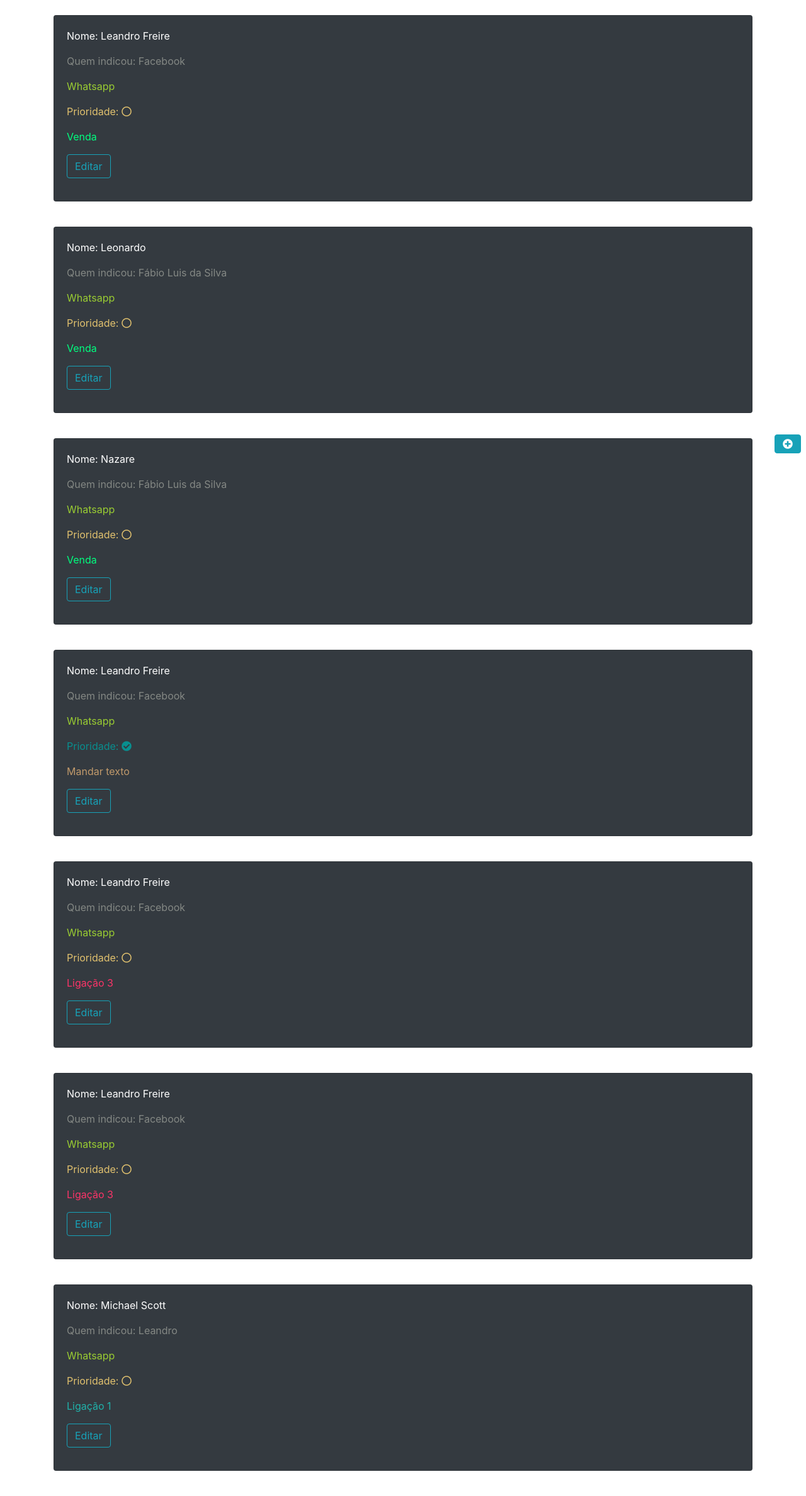
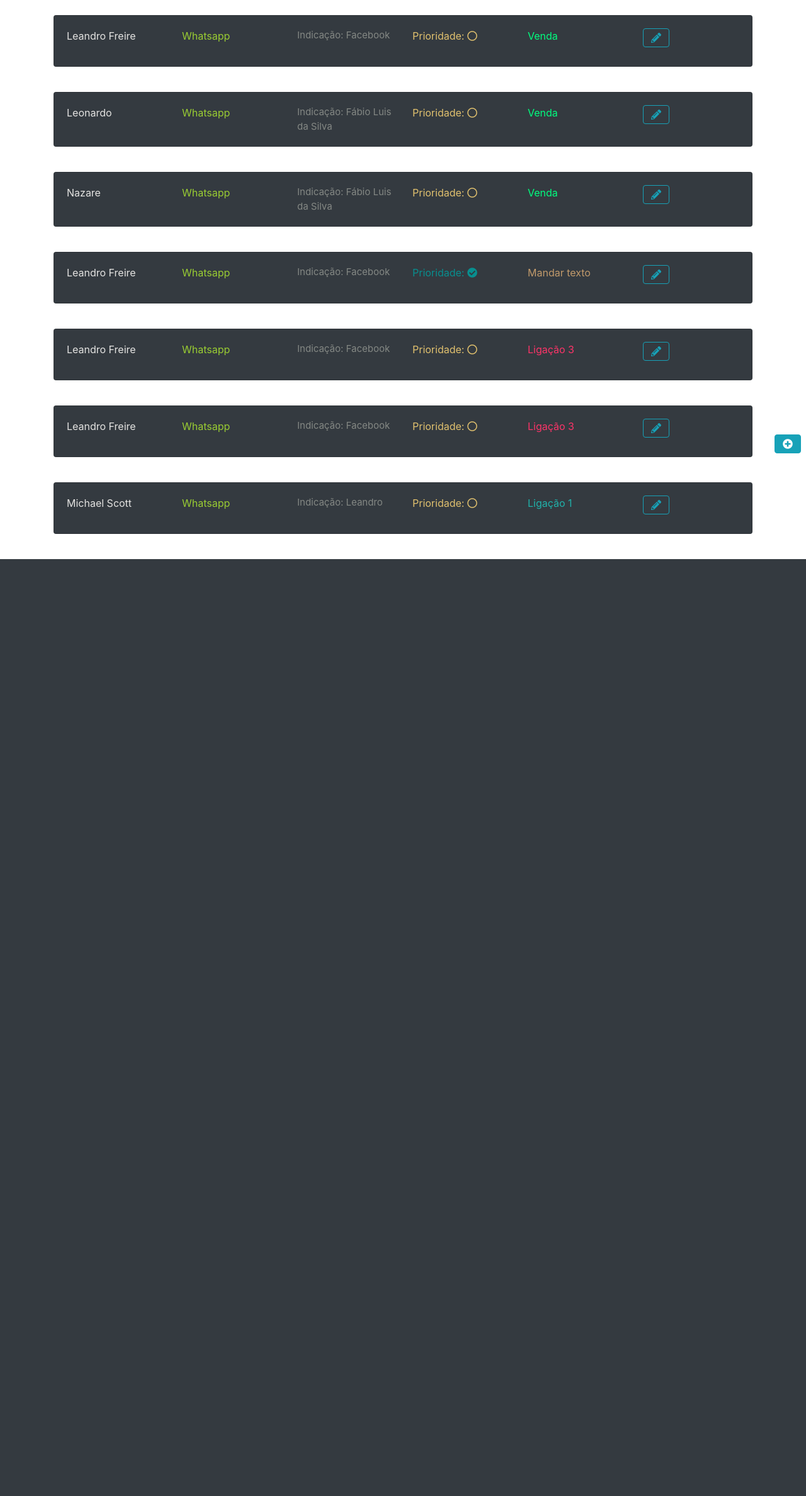
Before and after one commit to leandrofreire13/leadwsp, a Django app: page /referidos in a window 1280 px wide. Shown: the part 70-2446 px from the top of the page at 63% size. After the commit the page ends 958 px from the top, so only its background shows below. Run offline with Django 3.2, Linux system fonts and the light colour scheme; a user stored in the database is signed in; data comes from the database, SQL or seed files in the repository; some libraries are stand-ins or nearby versions.

Commit message:
Card melhor

```diff
--- a/referidos/templates/referidos/lista_referidos.html
+++ b/referidos/templates/referidos/lista_referidos.html
@@ -8,22 +8,20 @@
 
 <div class="card text-white bg-dark mb-3">
     <div class="card-body">
-
-        <p>Nome: {{ referido.nome }} </p>
-
-        <p style="color: #848884;">Quem indicou: {{ referido.quem_indicou }}</p>
-
-        <p> <a href="https://wa.me/{{ referido.telefone }}" target="_blank">Whatsapp</a> </p>
-
-        {% if referido.prioridade == True %}
-        <p class="good">Prioridade: <i class="fas fa-check-circle"></i>  </p>
-        {% else %}
-        <p class="neutral">Prioridade: <i class="far fa-circle"></i> </p>
-        {% endif %}
-
-        <p data-status="{{ referido.status }}" class="status">{{ referido.status }} </p>
-
-        <p><a href="{% url 'referido_edit' pk=referido.pk %}" class="btn btn-outline-info" role="button">Editar</a></p>
+        <div class="row">
+        <div class="col" style="color: #E5E4E2;">{{ referido.nome }}</div>
+        <div class="col"><a href="https://wa.me/{{ referido.telefone }}" target="_blank">Whatsapp</a></div>
+        <div class="col" style="color: #848884; font-size:15px;">Indicação: {{ referido.quem_indicou }}</div>
+        <div class="col">
+            {% if referido.prioridade == True %}
+            <p class="good">Prioridade: <i class="fas fa-check-circle"></i>  </p>
+            {% else %}
+            <p class="neutral">Prioridade: <i class="far fa-circle"></i> </p>
+            {% endif %}
+        </div>
+        <div class="col"><p data-status="{{ referido.status }}" class="status">{{ referido.status }} </p></div>
+        <div class="col"><a href="{% url 'referido_edit' pk=referido.pk %}" class="btn btn-outline-info" role="button"><i class="fas fa-pencil-alt"></i></a></div>
+    </div>
     </div>
 </div>
 
```
